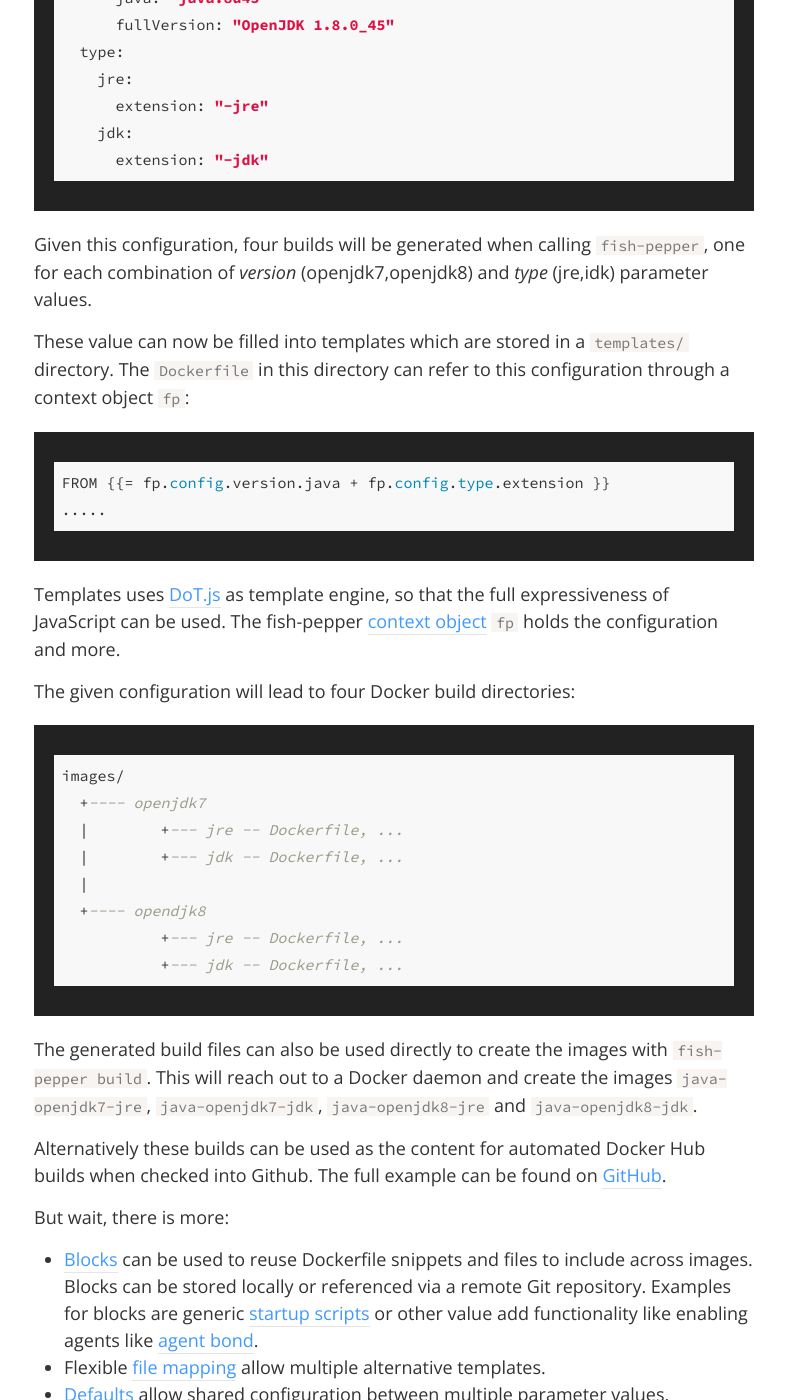
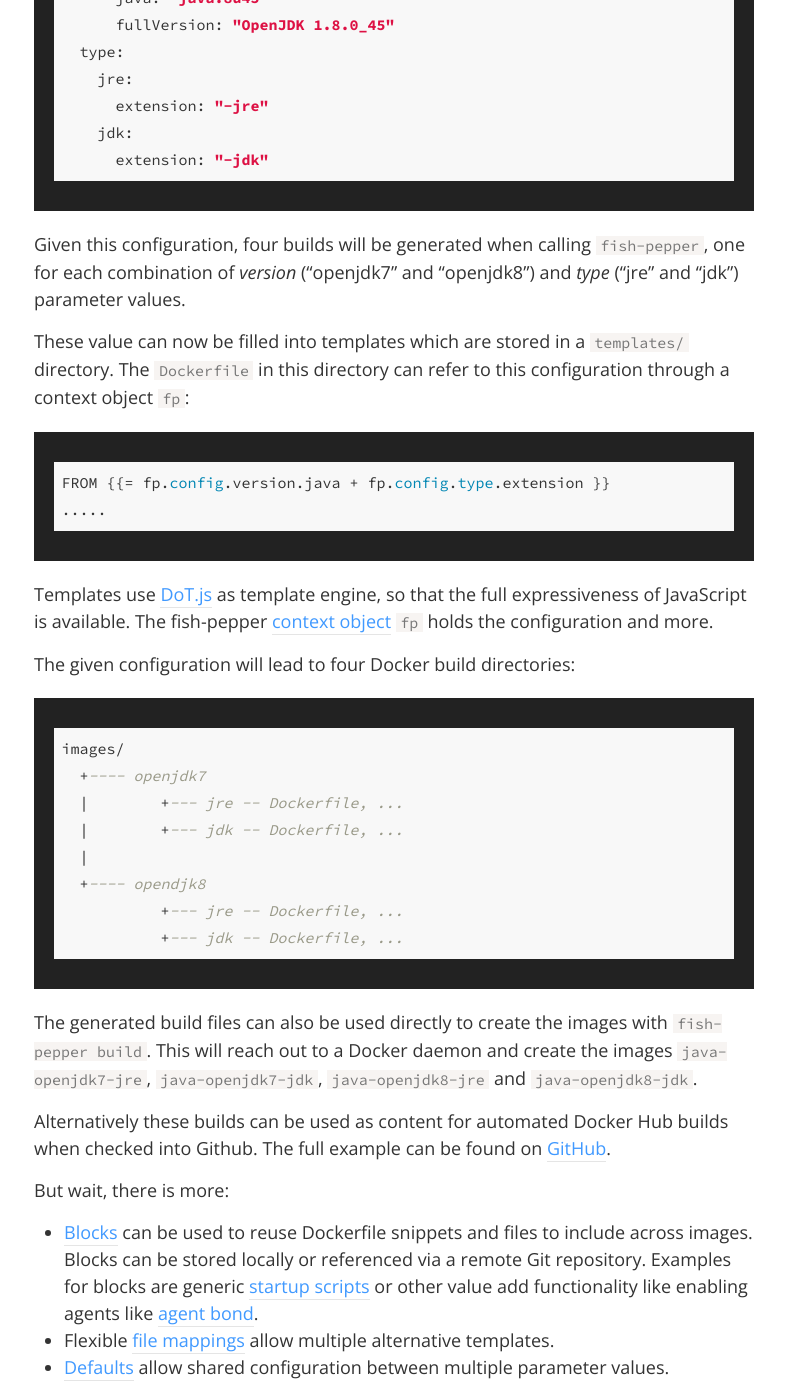
Before and after one commit to rhuss/rhuss.github.io, a Jekyll site: the page built from _posts/2015-09-07-fish-pepper-announcement.md, in a window 1280 px wide and 1400 px high, scrolled down 1308 px. Shown: the whole window, without its empty margins (246-1031 px from the left). Built offline with Jekyll 4.4.1, drawn with Linux system fonts in a browser that asks for light colours; nearby versions of some CDN libraries; comment, search, counter and statistics services are not loaded; some of the changed text lies outside the part shown.

Commit message:
Small fixes.

````diff
--- a/_posts/2015-09-07-fish-pepper-announcement.md
+++ b/_posts/2015-09-07-fish-pepper-announcement.md
@@ -41,7 +41,7 @@ config:
       extension: "-jdk"
 ```
 
-Given this configuration, four builds will be generated when calling `fish-pepper`, one for each combination of *version* (openjdk7,openjdk8) and *type* (jre,idk) parameter values.
+Given this configuration, four builds will be generated when calling `fish-pepper`, one for each combination of *version* ("openjdk7" and "openjdk8") and *type* ("jre" and "jdk") parameter values.
 
 These value can now be filled into templates which are stored in a `templates/` directory. The `Dockerfile` in this directory can refer to this configuration through a context object `fp`:
 
@@ -50,7 +50,7 @@ FROM {{ "{{= fp.config.version.java + fp.config.type.extension " }}}}
 .....
 ```
 
-Templates uses [DoT.js][2] as template engine, so that the full expressiveness of JavaScript can be used. The fish-pepper [context object][3] `fp` holds the configuration and more.
+Templates use [DoT.js][2] as template engine, so that the full expressiveness of JavaScript is available. The fish-pepper [context object][3] `fp` holds the configuration and more.
 
 The given configuration will lead to four Docker build directories:
 
@@ -67,12 +67,12 @@ images/
 
 The generated build files can also be used directly to create the images with `fish-pepper build`. This will reach out to a Docker daemon and create the images `java-openjdk7-jre`, `java-openjdk7-jdk`, `java-openjdk8-jre` and  `java-openjdk8-jdk`.
 
-Alternatively these builds can be used as the content for automated Docker Hub builds when checked into Github. The full example can be found on [GitHub][4].
+Alternatively these builds can be used as content for automated Docker Hub builds when checked into Github. The full example can be found on [GitHub][4].
 
 But wait, there is more:
 
 * [Blocks][5] can be used to reuse Dockerfile snippets and files to include across images. Blocks can be stored locally or referenced via a remote Git repository. Examples for blocks are generic [startup scripts][6] or other value add functionality like enabling agents like [agent bond][7].
-* Flexible [file mapping][8] allow multiple alternative templates.
+* Flexible [file mappings][8] allow multiple alternative templates.
 * [Defaults][9] allow shared configuration between multiple parameter values.
 
 fish-pepper can be seen in its fully beauty in [fabric8io/base-images][10] where more than twenty five base images are maintained with fish-pepper.
````
Also changed, not shown: other parts of _posts/2015-09-07-fish-pepper-announcement.md (+1 -1 lines).
